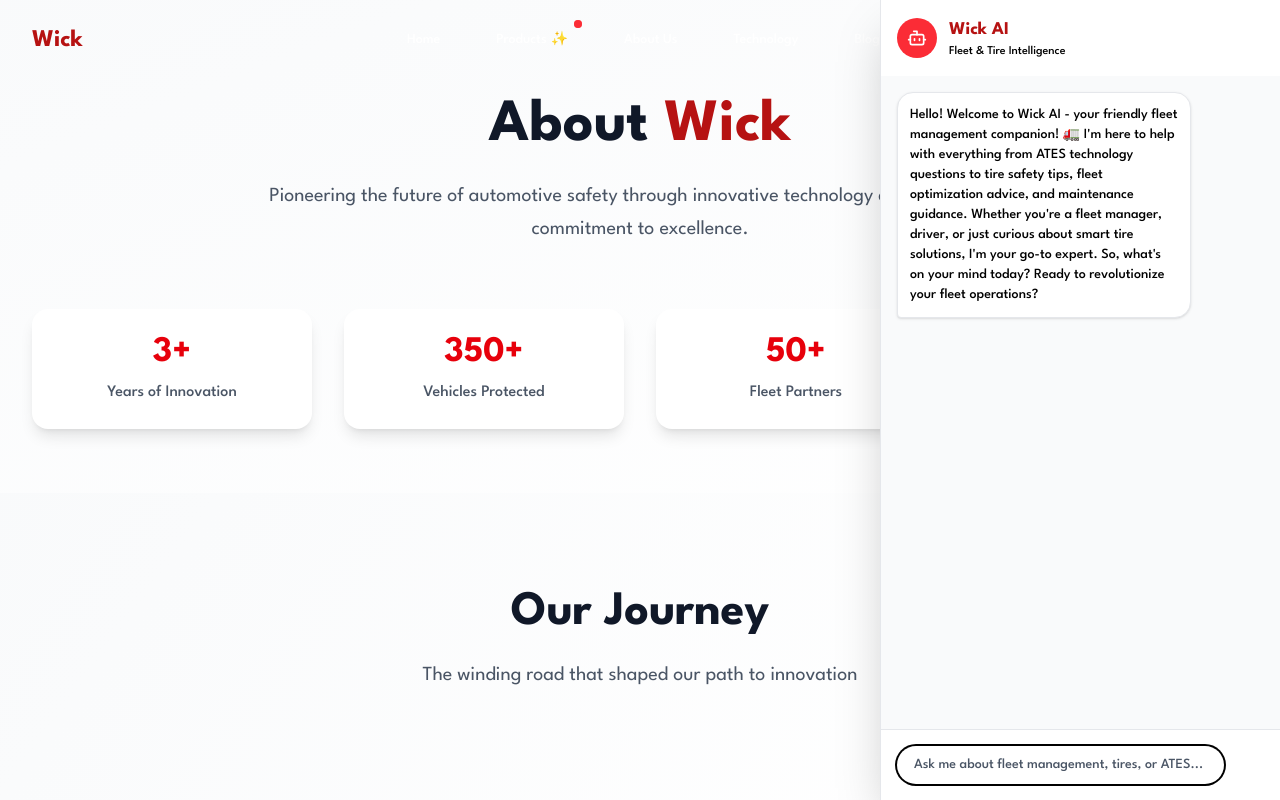
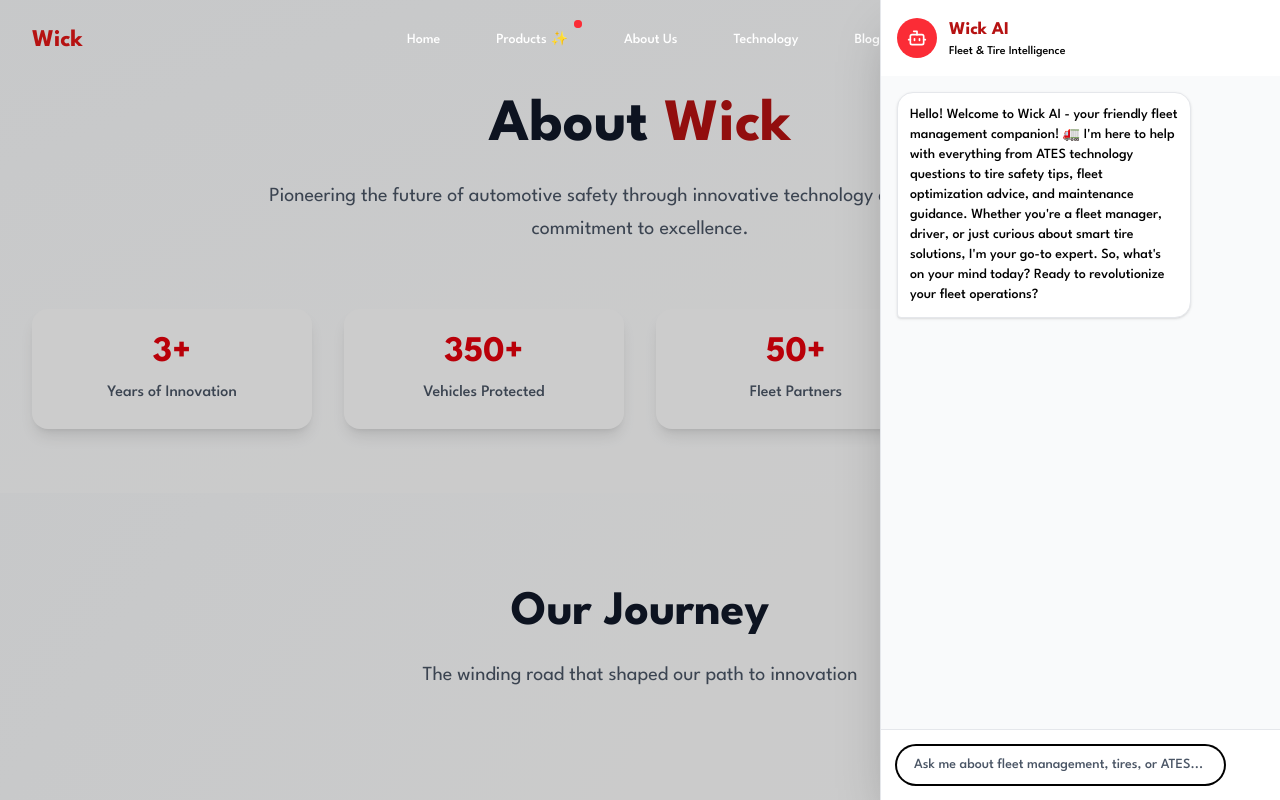
Before and after one commit to MalyajNailwal/Wick, a Next.js app: page /about in a window 1280 px wide. Both pictures are taken after a click on the button 1228 px from the left and 748 px from the top of the page. Shown: the top 800 px of the page. Built offline with nearby package versions, Linux system fonts and the light colour scheme.

Commit message:
Fix WickAI close button - add backdrop and improve z-index

```diff
--- a/src/components/ui/WickAI.tsx
+++ b/src/components/ui/WickAI.tsx
@@ -241,6 +241,17 @@
       {/* Chat Window */}
       <AnimatePresence>
         {isOpen && (
+          <>
+            {/* Backdrop */}
+            <motion.div
+              initial={{ opacity: 0 }}
+              animate={{ opacity: 1 }}
+              exit={{ opacity: 0 }}
+              onClick={() => setIsOpen(false)}
+              className="fixed inset-0 bg-black/20 z-40"
+            />
+
+            {/* Chat Panel */}
             <motion.div
               initial={{ opacity: 0, x: 100 }}
               animate={{ opacity: 1, x: 0 }}
@@ -249,8 +260,8 @@
               className="fixed top-0 right-0 h-full w-[30vw] min-w-[400px] max-w-[600px] bg-white shadow-2xl border-l border-gray-200 z-50 overflow-hidden flex flex-col"
             >
             {/* Header */}
-            <div className="bg-gradient-to-r from-primary-500 to-primary-600 text-white p-4 relative overflow-hidden flex-shrink-0">
-              <div className="flex items-center justify-between">
+            <div className="bg-gradient-to-r from-primary-500 to-primary-600 text-white p-4 relative overflow-hidden flex-shrink-0 z-10">
+              <div className="flex items-center justify-between relative z-20">
                 <div className="flex items-center space-x-3">
                   <div className="w-10 h-10 bg-red-500 rounded-full flex items-center justify-center">
                     <Bot className="w-5 h-5 text-white" />
@@ -260,14 +271,13 @@
                     <p className="text-xs text-black font-medium">Fleet & Tire Intelligence</p>
                   </div>
                 </div>
-                <motion.button
-                  whileHover={{ scale: 1.1 }}
-                  whileTap={{ scale: 0.9 }}
+                <button
                   onClick={() => setIsOpen(false)}
-                  className="text-white hover:bg-white/20 p-2 rounded-full transition-colors"
+                  className="text-white hover:bg-white/20 p-2 rounded-full transition-colors cursor-pointer z-30"
+                  aria-label="Close chat"
                 >
-                  <X className="w-5 h-5" />
-                </motion.button>
+                  <X className="w-6 h-6" />
+                </button>
               </div>
             </div>
 
@@ -387,6 +397,7 @@
               </div>
             </div>
           </motion.div>
+          </>
         )}
       </AnimatePresence>
     </>
```
Lines whose indentation alone changed are shown as unchanged.
